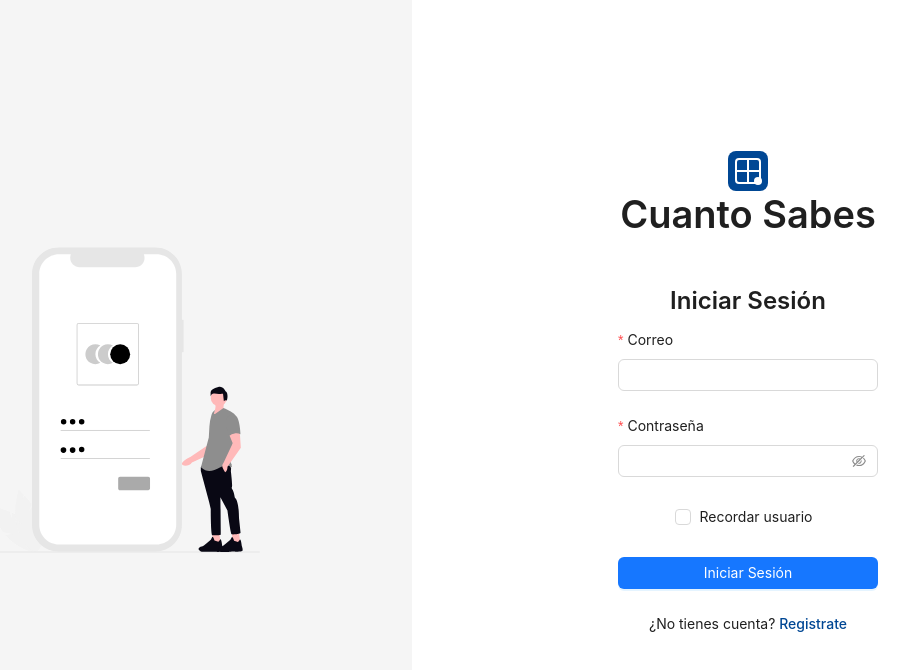
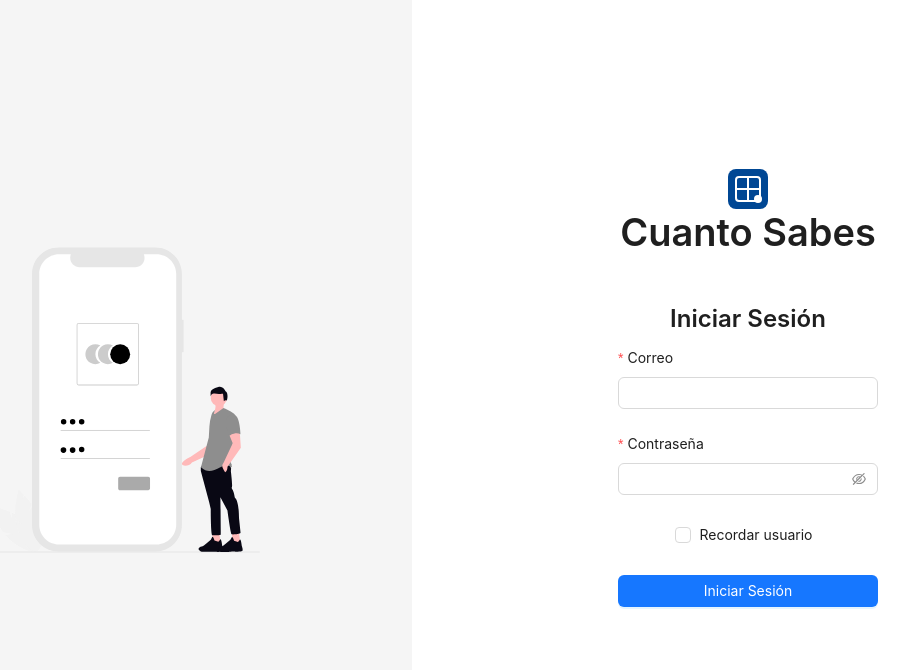
Before and after one commit to Mathiasfx/boardgame-questions, a React (Vite) app: page /login in a window 1280 px wide. Shown: the top 670 px of the page, without its empty margins (196-1105 px from the left). Built offline with nearby package versions, Linux system fonts and the light colour scheme; no server answers.

Commit message:
[UPDATE] Remove registration link from LoginPage and comment out account creation button in RegisterPage for UI simplification

```diff
--- a/src/pages/login/LoginPage.tsx
+++ b/src/pages/login/LoginPage.tsx
@@ -1,6 +1,6 @@
 import { useEffect, useState } from "react";
 import { useAuth } from "../../providers/AuthContext";
-import { Link, useNavigate } from "react-router-dom";
+import { useNavigate } from "react-router-dom";
 import { Form, Input, Button, Typography, notification, Checkbox } from "antd";
 import styles from "./LoginPage.module.css"; // Importa los estilos
 import loginIllustration from "../../assets/illustrations/loginillustration.svg";
@@ -132,9 +132,6 @@ const LoginPage = () => {
               Iniciar Sesión
             </Button>
           </Form.Item>
-          <p>
-            ¿No tienes cuenta? <Link to="/register">Registrate</Link>
-          </p>
         </Form>
       </div>
     </div>
--- a/src/pages/register/RegiterPage.tsx
+++ b/src/pages/register/RegiterPage.tsx
@@ -1,7 +1,7 @@
 import { useState } from "react";
 import { useAuth } from "../../providers/AuthContext";
 import { useNavigate } from "react-router-dom";
-import { Form, Input, Button, Typography, notification, Checkbox } from "antd";
+import { Form, Input, Typography, notification, Checkbox } from "antd";
 import styles from "./RegisterPage.module.css";
 import registerIllus from "../../assets/illustrations/registerillustration.svg";
 
@@ -19,6 +19,7 @@ const RegisterPage = () => {
   }) => {
     setLoading(true);
     try {
+      console.log(loading);
       await register(values.email, values.password, values.name);
       notification.success({ message: "Registro exitoso" });
       navigate("/dashboard");
@@ -148,9 +149,9 @@ const RegisterPage = () => {
             </Checkbox>
           </Form.Item>
           <Form.Item>
-            <Button type="primary" htmlType="submit" loading={loading} block>
+            {/* <Button type="primary" htmlType="submit" loading={loading} block>
               Crear cuenta
-            </Button>
+            </Button> */}
           </Form.Item>
         </Form>
       </div>
```
